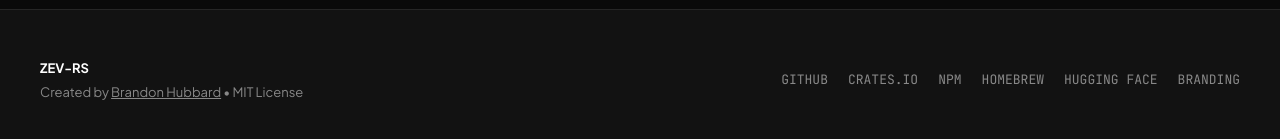
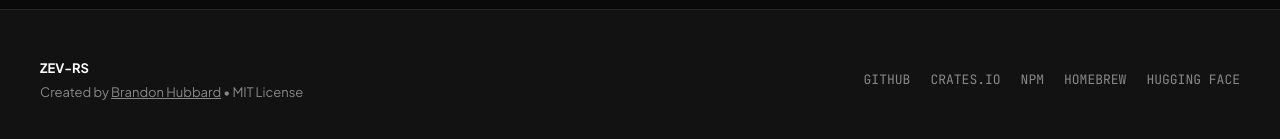
Before and after one commit to bhubbard/zev-rs, a website: page docs/index.html in a window 1280 px wide. Shown: the part 6019-6158 px from the top of the page. Drawn offline with Linux system fonts and the light colour scheme.

Commit message:
docs: Remove branding link from footer

```diff
--- a/docs/index.html
+++ b/docs/index.html
@@ -1540,7 +1540,6 @@ zev-rs = <span class="str">"0.2"</span>
         <li><a href="https://www.npmjs.com/package/zev-rs" target="_blank" rel="noopener">NPM</a></li>
         <li><a href="https://github.com/bhubbard/homebrew-tap" target="_blank" rel="noopener">HOMEBREW</a></li>
         <li><a href="https://huggingface.co/spaces/bkhubbard/zev" target="_blank" rel="noopener">HUGGING FACE</a></li>
-        <li><a href="https://brandonhubbard.com/branding/?utm_source=zev-rs&utm_medium=referral&utm_campaign=zev_docs_branding" target="_blank" rel="noopener">BRANDING</a></li>
       </ul>
     </div>
   </footer>
```
